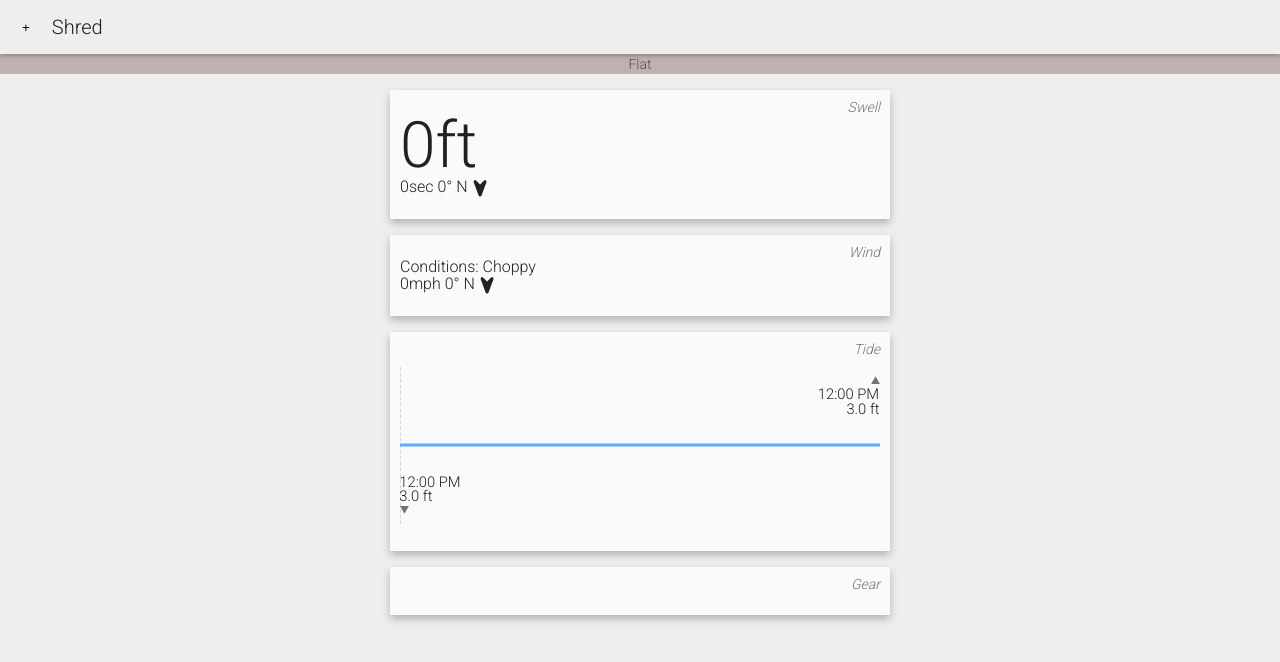
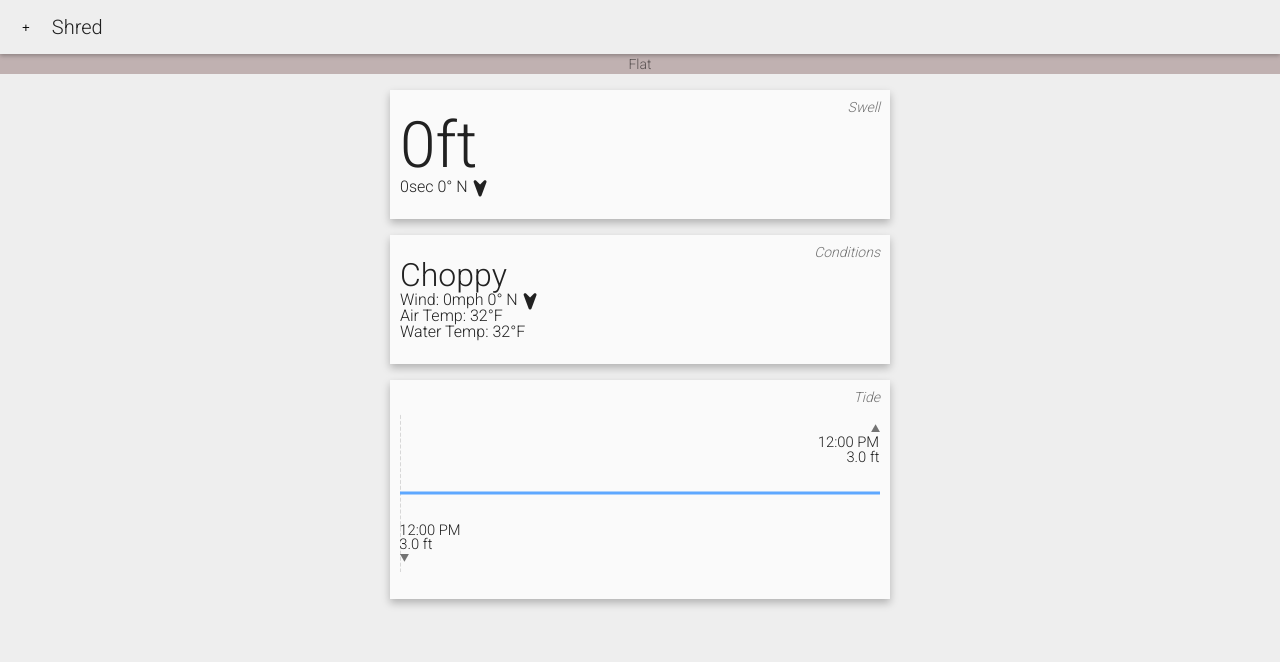
Before and after one commit to TunaSurf/ShouldIShred, a React (Create React App) app: page /1 in a window 1280 px wide. Shown: the top 662 px of the page. Built offline with nearby package versions, Linux system fonts and the light colour scheme; no server answers.

Commit message:
change wind card to conditions card

```diff
--- a/src/CardList.js
+++ b/src/CardList.js
@@ -18,23 +18,19 @@ class CardList extends Component {
             swellPeriod={this.props.swellPeriod}
           />
         </Card>
-        <Card cardName="Wind">
+        <Card cardName="Conditions">
           <Wind
             windSpeed={this.props.windSpeed}
             windDirection={this.props.windDirection}
             windCompass={this.props.windCompass}
             texture={this.props.texture}
+            airTemp={this.props.airTemp}
+            waterTemp={this.props.waterTemp}
           />
         </Card>
         <Card cardName="Tide">
           <Tide
             locationName={this.props.locationName}
-            previousTide={this.props.prevTide}
-            nextTide={this.props.nextTide}
-          />
-        </Card>
-        <Card cardName="Gear">
-          <Gear
             previousTide={this.props.prevTide}
             nextTide={this.props.nextTide}
           />
--- a/src/Wind.css
+++ b/src/Wind.css
@@ -0,0 +1,3 @@
+.conditions {
+  font-size: 2em;
+}
--- a/src/Wind.js
+++ b/src/Wind.js
@@ -3,10 +3,16 @@ import './Wind.css';
 
 class Wind extends Component {
   render() {
+    function toDegF(c) {
+      return Math.round(c * 1.8 + 32) + "°F";
+    }
+
     return (
       <div className="card-contents">
-        <p>Conditions: {this.props.texture}</p>
-        <p>{this.props.windSpeed}mph {this.props.windDirection}° {this.props.windCompass} <i className="fas fa-location-arrow" style={{ transform: `rotate(${this.props.windDirection + 135}deg)` }}></i></p>
+        <span className="conditions">{this.props.texture}</span>
+        <p>Wind: {this.props.windSpeed}mph {this.props.windDirection}° {this.props.windCompass} <i className="fas fa-location-arrow" style={{ transform: `rotate(${this.props.windDirection + 135}deg)` }}></i></p>
+        <p>Air Temp: {toDegF(this.props.airTemp)}</p>
+        <p>Water Temp: {toDegF(this.props.waterTemp)}</p>
       </div>
     );
   }
```
